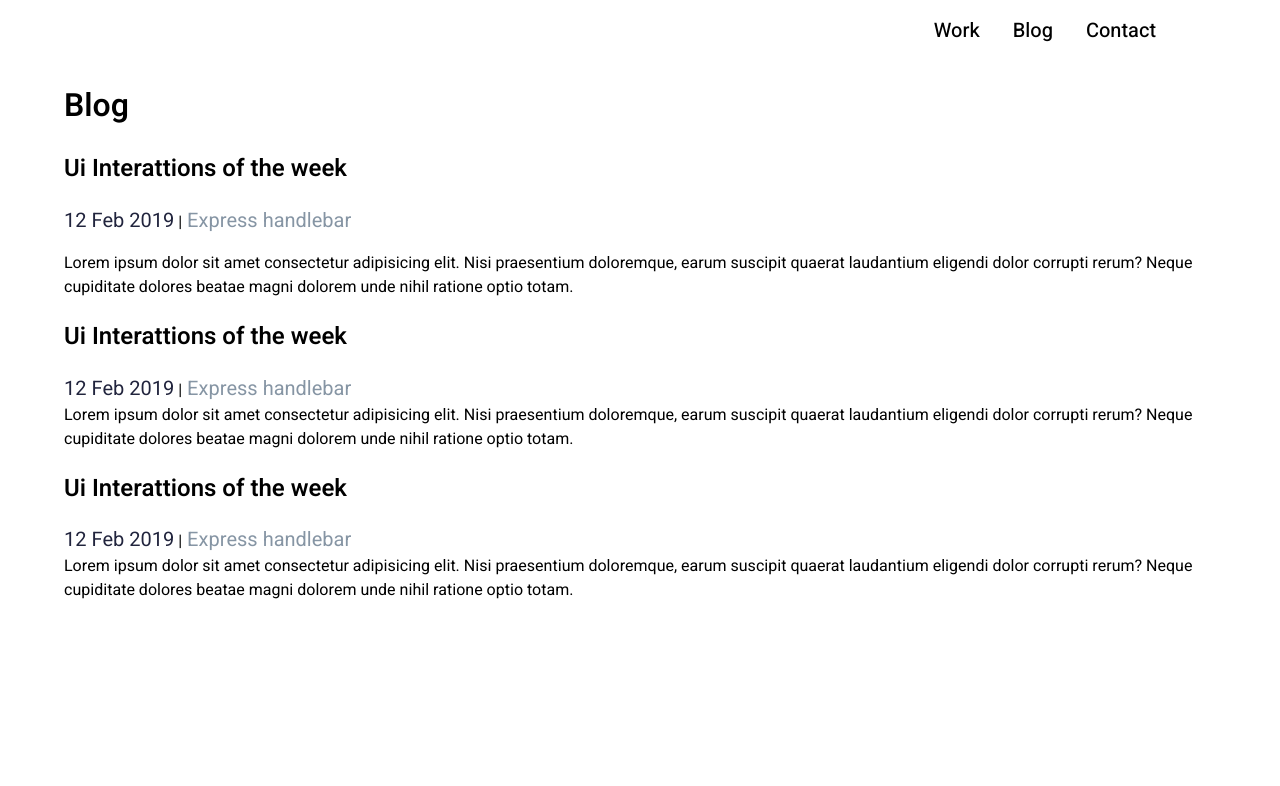
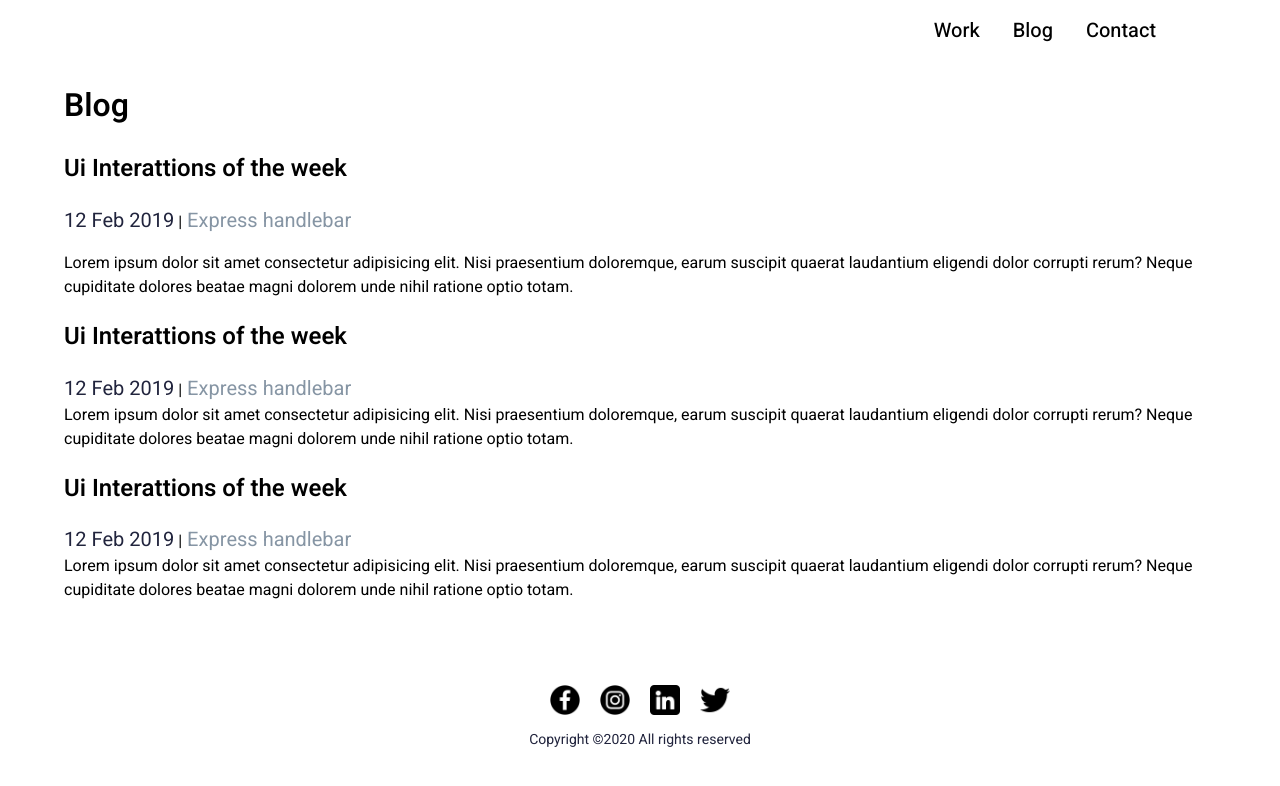
Before and after one commit to Shehrozdev/PROJECT-1, a plain HTML site: page index.html in a window 1280 px wide. Drawn offline with Linux system fonts and the light colour scheme.

Commit message:
footer updated

```diff
--- a/index.html
+++ b/index.html
@@ -58,5 +58,14 @@
            </p>
 
     </article>
+    <footer>
+        <div class="icon">
+            <img src="images/facebook.png" alt="Facebook Logo" width="30" height="30">
+            <img src="images/instagram.png" alt="Instagram Logo" width="30" height="30">
+            <img src="images/linkedin.png" alt="LinkedIn Logo" width="30" height="30">
+            <img src="images/twitter.png" alt="Twitter Logo" width="30" height="30">
+        </div>
+        <p> Copyright ©2020 All rights reserved </p>
+    </footer>
 </body>
 </html>
```
